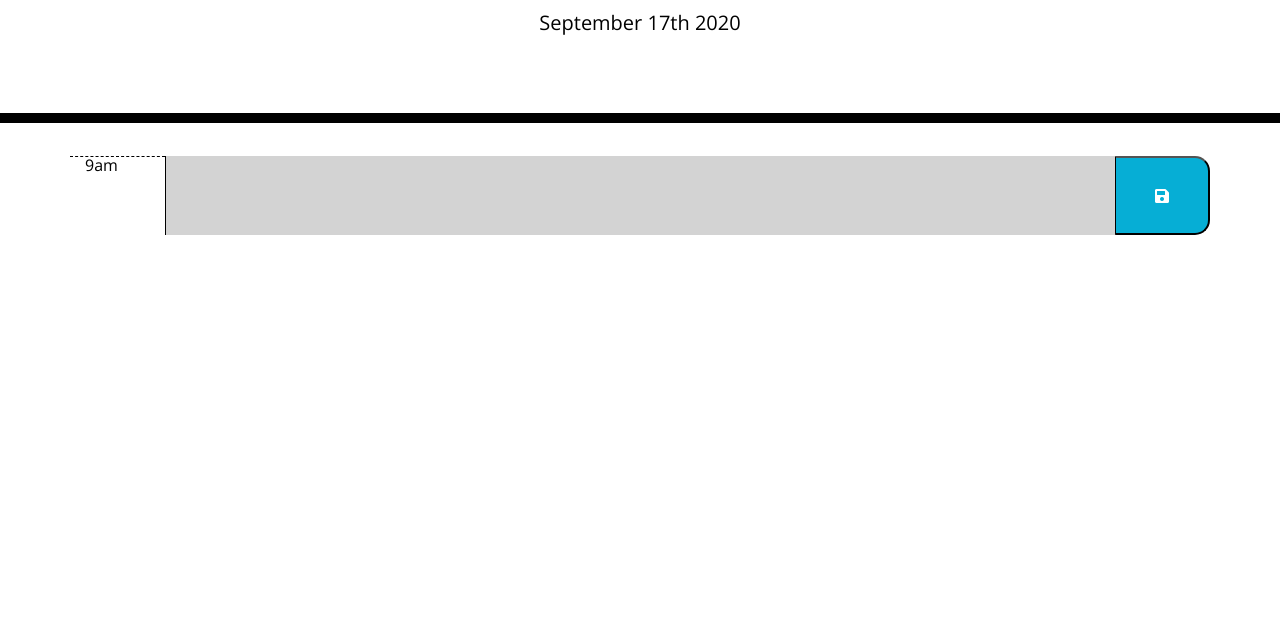
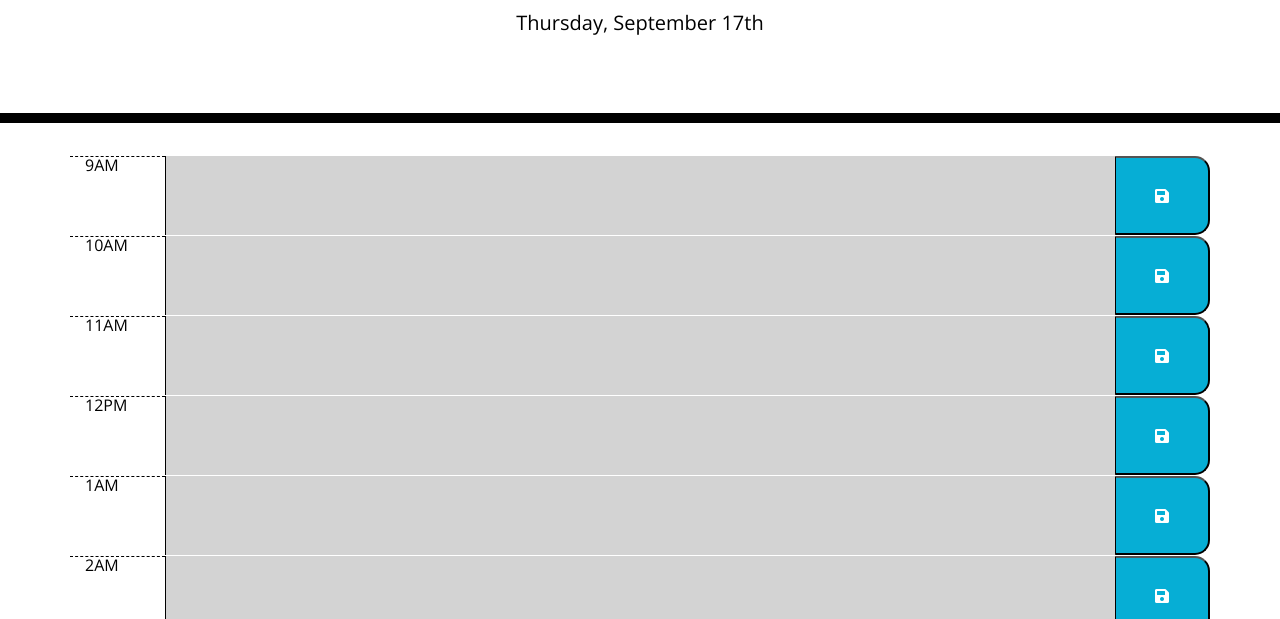
Before and after one commit to clubkemp/uw-schedule, a plain HTML site: page index.html in a window 1280 px wide. Shown: the part 181-800 px from the top of the page. Drawn offline with nearby package versions, Linux system fonts and the light colour scheme.

Commit message:
building all timeblocks with Jqery

```diff
--- a/index.html
+++ b/index.html
@@ -31,11 +31,7 @@
       <p id="currentDay" class="lead"></p>
     </header>
     <div class="container">
-      <div class="row timeblock">
-          <p class="col-1 hour">9am</p>
-          <textarea class="col description past"></textarea>
-          <button class="col-1 saveBtn"><i class="fas fa-save"></i></button>
-      </div>
+
     </div>
 
     <script src="https://cdnjs.cloudflare.com/ajax/libs/moment.js/2.28.0/moment.min.js"></script>
--- a/script.js
+++ b/script.js
@@ -1,6 +1,55 @@
+//time variables from moment.js
+var day = moment().format('dddd');
+var date = moment().format('MMMM Do')
+var hour = moment().format('h');
 
-time = moment().format('MMMM Do YYYY');
-
+var scheduleArray = [9,10,11,12,1,2,3,4,5]
+var schedule = {
+    9:"",
+    10:"",
+    11:"",
+    12:"",
+    1:"",
+    2:"",
+    3:"",
+    4:"",
+    5:"",
+    6:""
+}
 //jquery dom selectors
 var dayP = $("#currentDay")
-dayP.text(time)
+var containerDiv = $(".container")
+
+
+
+console.log(hour);
+dayP.text(`${day}, ${date}`)
+
+$.each(scheduleArray, function(index, value){
+    var rowDiv = $("<div class='row timeblock'>")
+    // rowDiv.addClass("row timevlock")
+    var p = $("<p class='col-1 hour'>")
+    if(value < 12){
+        p.text(`${value}AM`)
+    }else{
+        p.text(`${value}PM`)
+    }
+
+    rowDiv.append(p)
+
+    var textArea = $("<textarea class='col description past'>")
+    rowDiv.append(textArea);
+
+    var button = $("<button class='col-1 saveBtn'>")
+    button.html("<i class='fas fa-save'></i>")
+    rowDiv.append(button);
+
+    containerDiv.append(rowDiv)
+    // rowdiv.append($("<p"))
+    // console.log(value);
+})
+{/* <div class="row timeblock">
+          <p class="col-1 hour">9am</p>
+          <textarea class="col description past"></textarea>
+          <button class="col-1 saveBtn"><i class="fas fa-save"></i></button>
+      </div> */}
```
